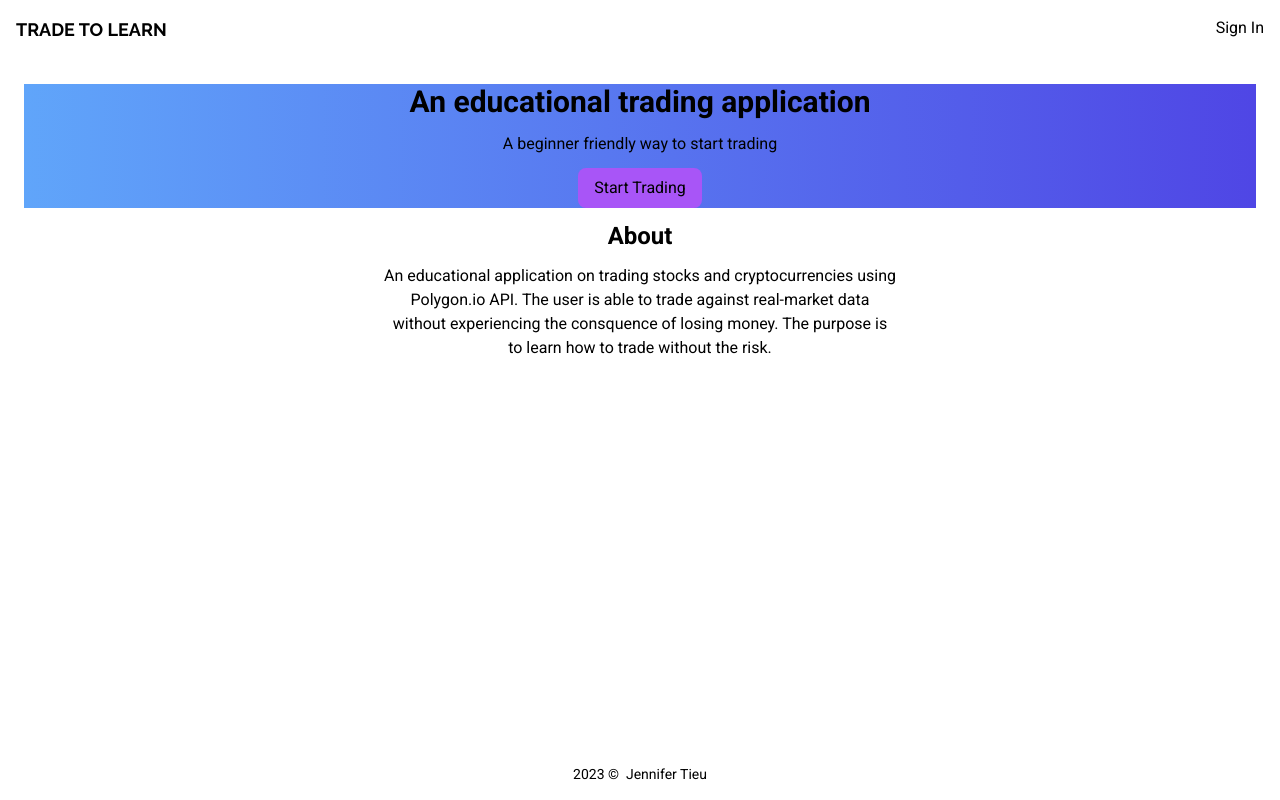
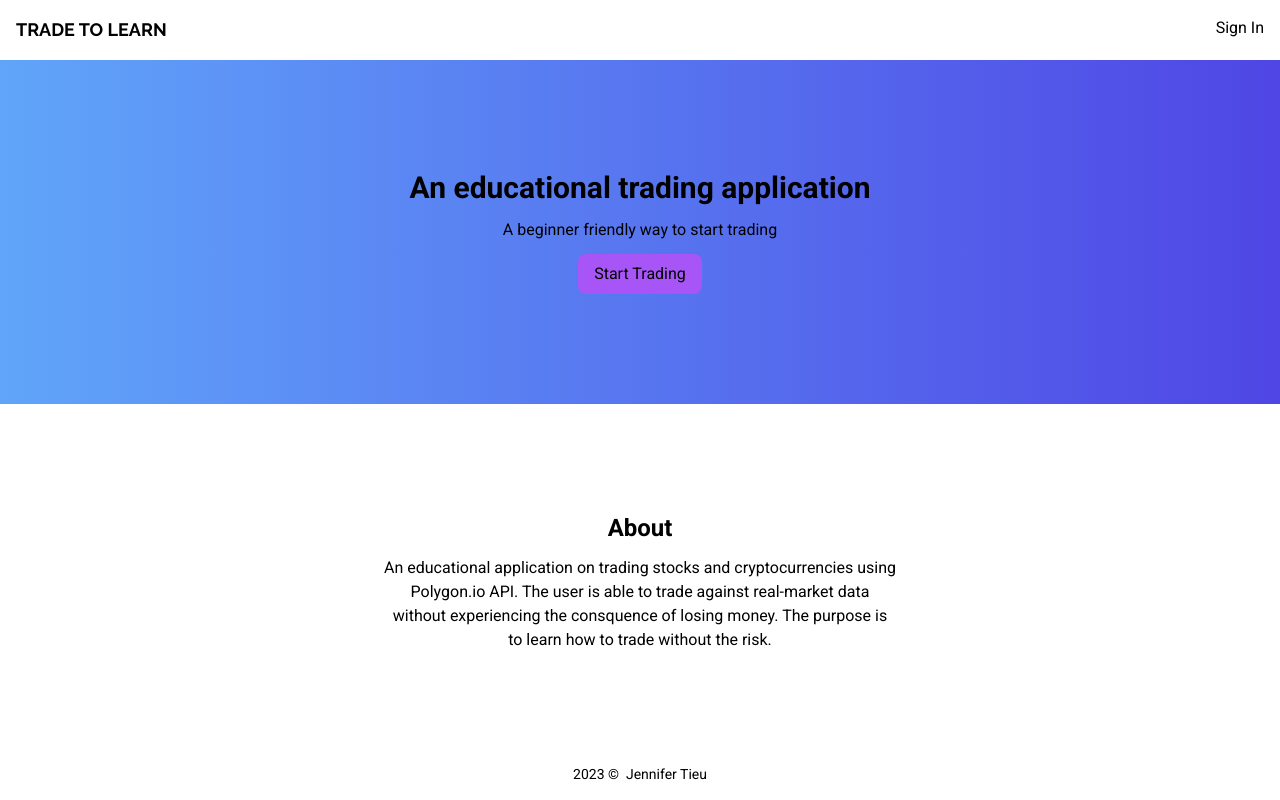
Before and after one commit to jennifertieu/trade-to-learn, a Next.js app: page / in a window 1280 px wide. Built offline with nearby package versions, Linux system fonts and the light colour scheme; no server answers.

Commit message:
set flex-basis to auto

```diff
--- a/src/components/Layout.tsx
+++ b/src/components/Layout.tsx
@@ -9,9 +9,9 @@ type LayoutProps = {
 
 const Layout = ({ children }: LayoutProps) => {
   return (
-    <div className="flex flex-col items-stretch min-h-full">
+    <div className="flex flex-col items-stretch h-full">
       <Navbar />
-      <main className="p-6 grow shrink-0">
+      <main className="grow shrink-0 basis-auto">
         <PortfolioContextProvider>{children}</PortfolioContextProvider>
       </main>
       <Footer />
```
